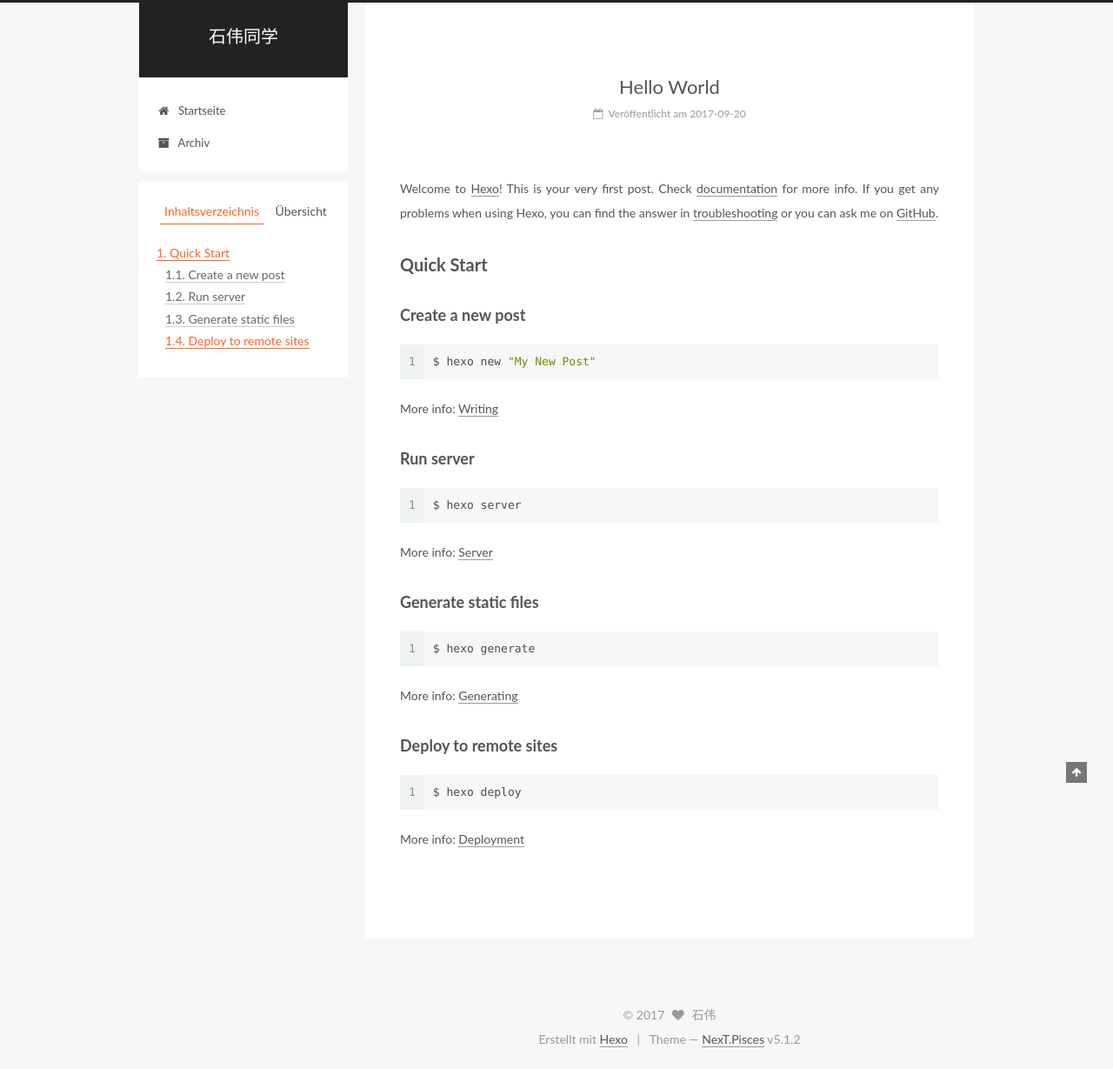
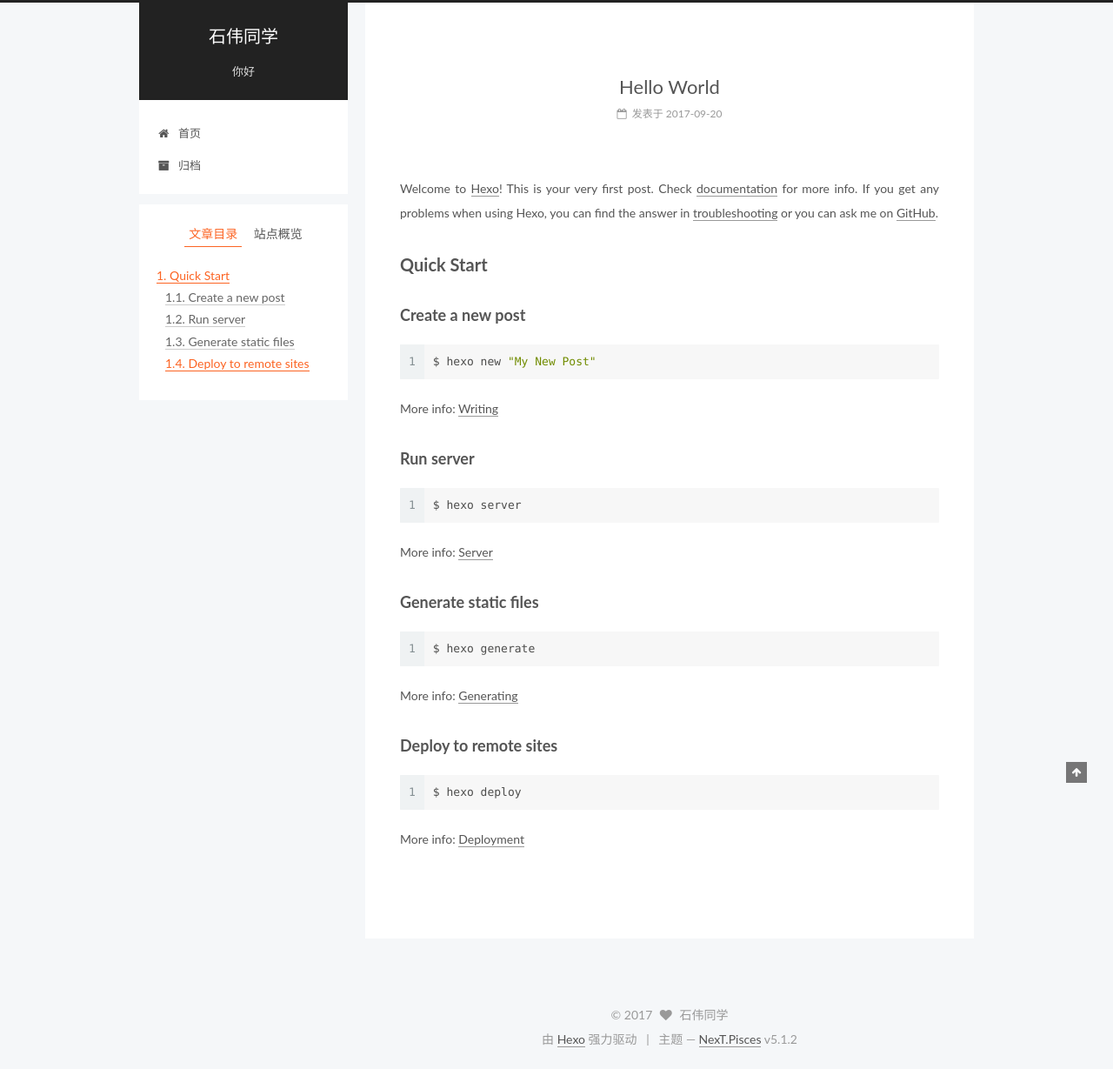
Before and after one commit to shiweime/shiweime.github.io, a plain HTML site: page 2017/09/20/hello-world/index.html in a window 1280 px wide. Shown: the whole page at 87% size. Drawn offline with Linux system fonts and the light colour scheme.

Commit message:
Site updated: 2017-09-20 16:57:36

```diff
--- a/2017/09/20/hello-world/index.html
+++ b/2017/09/20/hello-world/index.html
@@ -5,7 +5,7 @@
 
 
 
-<html class="theme-next pisces use-motion" lang="">
+<html class="theme-next pisces use-motion" lang="zh-Hans">
 <head>
   <meta charset="UTF-8"/>
 <meta http-equiv="X-UA-Compatible" content="IE=edge" />
@@ -75,6 +75,7 @@
 <meta property="og:url" content="http://yoursite.com/2017/09/20/hello-world/index.html">
 <meta property="og:site_name" content="石伟同学">
 <meta property="og:description" content="Welcome to Hexo! This is your very first post. Check documentation for more info. If you get any problems when using Hexo, you can find the answer in troubleshooting or you can ask me on GitHub. Quick">
+<meta property="og:locale" content="zh-Hans">
 <meta property="og:updated_time" content="2017-09-19T16:49:39.302Z">
 <meta name="twitter:card" content="summary">
 <meta name="twitter:title" content="Hello World">
@@ -94,7 +95,7 @@
     motion: {"enable":true,"async":false,"transition":{"post_block":"fadeIn","post_header":"slideDownIn","post_body":"slideDownIn","coll_header":"slideLeftIn"}},
     duoshuo: {
       userId: '0',
-      author: 'Author'
+      author: '博主'
     },
     algolia: {
       applicationID: '',
@@ -126,7 +127,7 @@
 
 </head>
 
-<body itemscope itemtype="http://schema.org/WebPage" lang="">
+<body itemscope itemtype="http://schema.org/WebPage" lang="zh-Hans">
 
 
 
@@ -149,7 +150,7 @@
       </a>
     </div>
 
-        <p class="site-subtitle"></p>
+        <p class="site-subtitle">你好</p>
 
   </div>
 
@@ -174,7 +175,7 @@
 
               <i class="menu-item-icon fa fa-fw fa-home"></i> <br />
 
-            Startseite
+            首页
           </a>
         </li>
 
@@ -184,7 +185,7 @@
 
               <i class="menu-item-icon fa fa-fw fa-archive"></i> <br />
 
-            Archiv
+            归档
           </a>
         </li>
 
@@ -224,7 +225,7 @@
     <link itemprop="mainEntityOfPage" href="http://yoursite.com/2017/09/20/hello-world/">
 
     <span hidden itemprop="author" itemscope itemtype="http://schema.org/Person">
-      <meta itemprop="name" content="石伟">
+      <meta itemprop="name" content="石伟同学">
       <meta itemprop="description" content="">
       <meta itemprop="image" content="/images/avatar.gif">
     </span>
@@ -248,9 +249,9 @@
                 <i class="fa fa-calendar-o"></i>
               </span>
 
-                <span class="post-meta-item-text">Veröffentlicht am</span>
+                <span class="post-meta-item-text">发表于</span>
 
-              <time title="Post created" itemprop="dateCreated datePublished" datetime="2017-09-20T00:49:39+08:00">
+              <time title="创建于" itemprop="dateCreated datePublished" datetime="2017-09-20T00:49:39+08:00">
                 2017-09-20
               </time>
 
@@ -367,10 +368,10 @@
 
         <ul class="sidebar-nav motion-element">
           <li class="sidebar-nav-toc sidebar-nav-active" data-target="post-toc-wrap" >
-            Inhaltsverzeichnis
+            文章目录
           </li>
           <li class="sidebar-nav-overview" data-target="site-overview">
-            Übersicht
+            站点概览
           </li>
         </ul>
 
@@ -378,7 +379,7 @@
       <section class="site-overview sidebar-panel">
         <div class="site-author motion-element" itemprop="author" itemscope itemtype="http://schema.org/Person">
 
-            <p class="site-author-name" itemprop="name">石伟</p>
+            <p class="site-author-name" itemprop="name">石伟同学</p>
             <p class="site-description motion-element" itemprop="description"></p>
         </div>
 
@@ -390,7 +391,7 @@
               <a href="/archives/">
 
                 <span class="site-state-item-count">1</span>
-                <span class="site-state-item-name">Artikel</span>
+                <span class="site-state-item-name">日志</span>
               </a>
             </div>
 
@@ -455,17 +456,17 @@
   <span class="with-love">
     <i class="fa fa-heart"></i>
   </span>
-  <span class="author" itemprop="copyrightHolder">石伟</span>
+  <span class="author" itemprop="copyrightHolder">石伟同学</span>
 
 
 </div>
 
 
-  <div class="powered-by">Erstellt mit  <a class="theme-link" href="https://hexo.io">Hexo</a></div>
+  <div class="powered-by">由 <a class="theme-link" href="https://hexo.io">Hexo</a> 强力驱动</div>
 
   <span class="post-meta-divider">|</span>
 
-  <div class="theme-info">Theme &mdash; <a class="theme-link" href="https://github.com/iissnan/hexo-theme-next">NexT.Pisces</a> v5.1.2</div>
+  <div class="theme-info">主题 &mdash; <a class="theme-link" href="https://github.com/iissnan/hexo-theme-next">NexT.Pisces</a> v5.1.2</div>
 
 
 
--- a/css/main.css
+++ b/css/main.css
@@ -1819,7 +1819,7 @@ pre .javascript .function {
   width: 4px;
   height: 4px;
   border-radius: 50%;
-  background: #2f0b96;
+  background: #46ffff;
 }
 .links-of-blogroll {
   font-size: 13px;
```
Also changed, not shown: archives/2017/09/index.html (+14 -13 lines), archives/2017/index.html (+14 -13 lines), archives/index.html (+14 -13 lines), index.html (+15 -14 lines).
